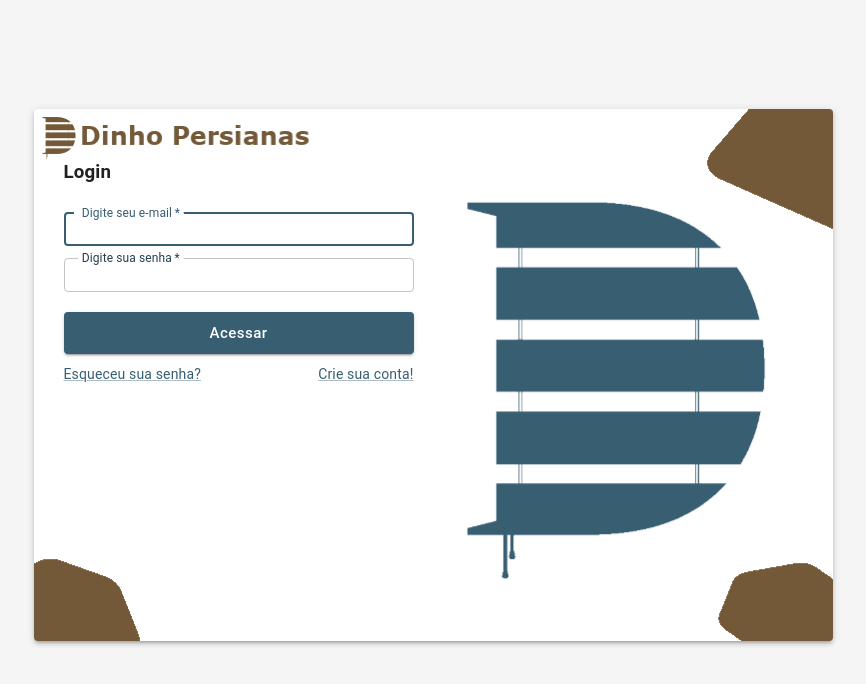
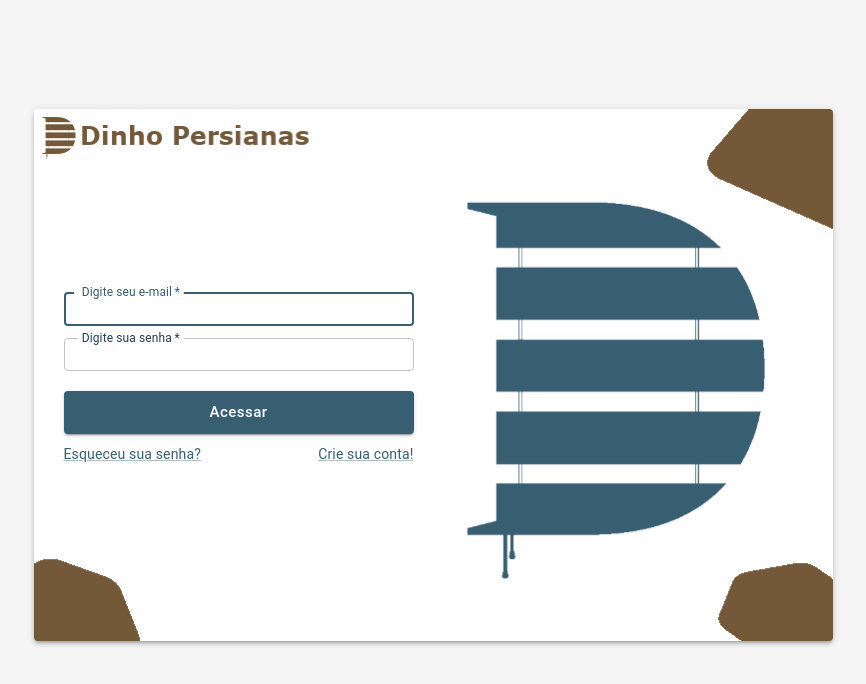
Before and after one commit to HandreiFontana/dinhopersianas-customer-front, a React (Create React App) app: page / in a window 1280 px wide. Shown: the top 684 px of the page, without its empty margins (207-1073 px from the left). Built offline with nearby package versions, Linux system fonts and the light colour scheme.

Commit message:
feat(SignIn): page updated

```diff
--- a/src/pages/authentication/sign-in/index.tsx
+++ b/src/pages/authentication/sign-in/index.tsx
@@ -19,8 +19,6 @@ const SignIn: React.FC = () => {
                         data-testid="form"
                         className={classes.formBox}
                     >
-                        <h3>Login</h3>
-
                         <TextField
                             required
                             name="email"
--- a/src/pages/authentication/sign-in/styles.ts
+++ b/src/pages/authentication/sign-in/styles.ts
@@ -28,7 +28,10 @@ const useStyles = makeStyles(() => ({
             backgroundImage: `url(${backgroundImage})`,
             backgroundSize: 'contain',
             backgroundRepeat: 'no-repeat'
-        }
+        },
+        display: 'flex',
+        flexDirection: 'column',
+        justifyContent: 'center',
     },
 
     logoImage: {
```
